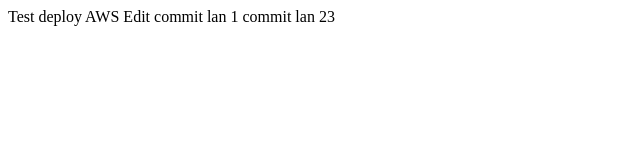
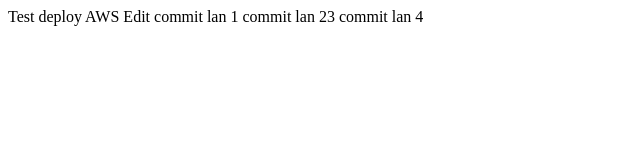
Before and after one commit to tuanpv123/project-php, a plain HTML site: page index.html in a window 1280 px wide. Shown: the full height of the page, 0-640 px from the left. Drawn offline with Linux system fonts and the light colour scheme.

Commit message:
commit lan 4

```diff
--- a/index.html
+++ b/index.html
@@ -7,5 +7,6 @@
 Edit
 commit lan 1
 commit lan 23
+commit lan 4
 </body>
 </html>
```
